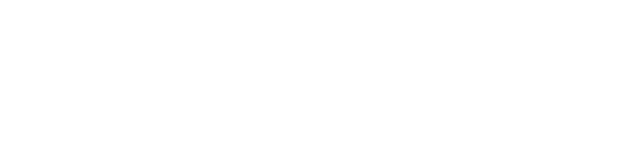
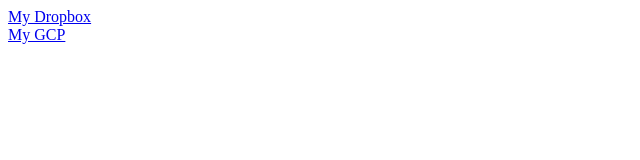
Before and after one commit to eric645/host27, a plain HTML site: page ewrfwexqfgrweqxfewxqvrx5ertcv5rytysc45v4gc54yrewtch6gr4wdg6dr/index.html in a window 1280 px wide. Shown: the whole page, without its empty margins (0-640 px from the left). Drawn offline with Linux system fonts and the light colour scheme.

Commit message:
Update index.html

```diff
--- a/ewrfwexqfgrweqxfewxqvrx5ertcv5rytysc45v4gc54yrewtch6gr4wdg6dr/index.html
+++ b/ewrfwexqfgrweqxfewxqvrx5ertcv5rytysc45v4gc54yrewtch6gr4wdg6dr/index.html
@@ -1,4 +1,10 @@
 <html>
 <head>
 <meta charset="utf-8">
-<title>Cloud Data
+<title>Cloud Data</title>
+<body>
+  <a href="file:///C:\Program Files (x86)\Dropbox\Client\Dropbox.exe">My Dropbox</a>
+  <br/>
+  <a href="https://console.cloud.google.com/home">My GCP</a>
+</body>
+</html>
```
